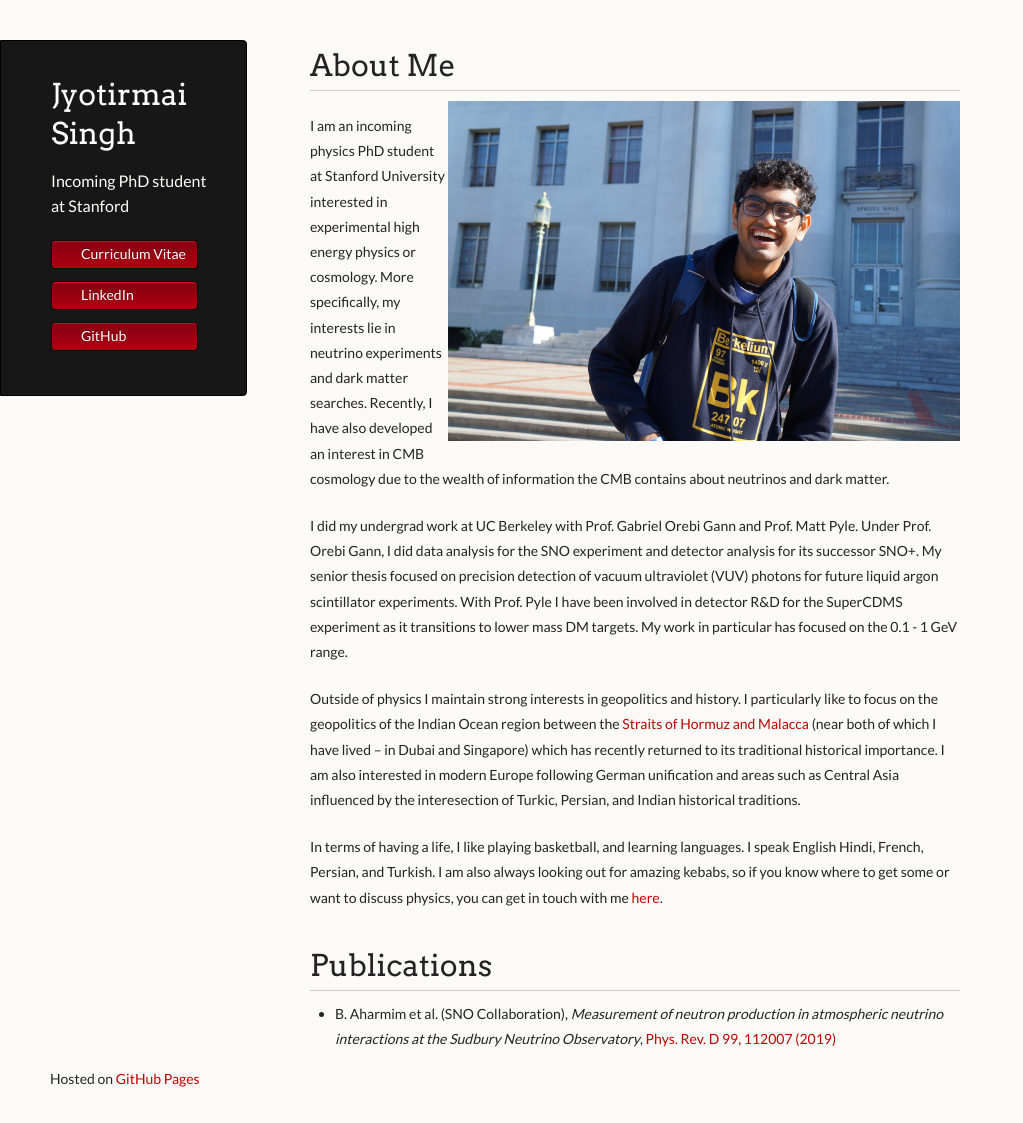
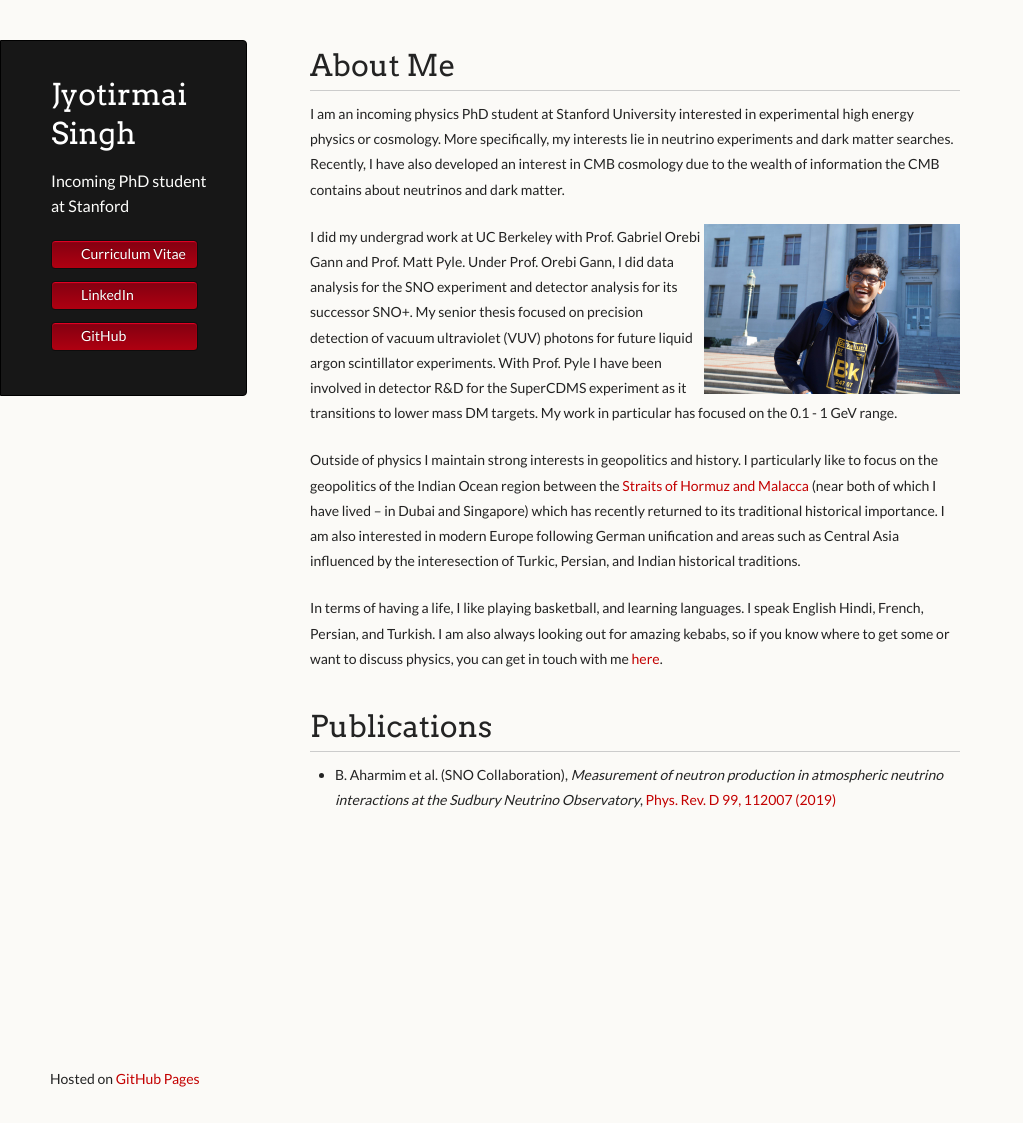
Before and after one commit to joe-singh/joe-singh.github.io, a Jekyll site: the page built from index.md, in a window 1280 px wide and 1123 px high. Shown: the whole window, without its empty margins (0-1023 px from the left). Built offline with Jekyll 4.4.1, drawn with Linux system fonts in a browser that asks for light colours.

Commit message:
Trying to add picture

```diff
--- a/index.md
+++ b/index.md
@@ -12,12 +12,12 @@ There should be whitespace between paragraphs. We recommend including a README,
 --->
 # About Me
 
-<img align="right" width="512" height="340" src="./image.jpg">
 
 I am an incoming physics PhD student at Stanford University interested in experimental high energy physics or cosmology.
 More specifically, my interests lie in neutrino experiments and dark matter searches. Recently, I have also developed an interest in
 CMB cosmology due to the wealth of information the CMB contains about neutrinos and dark matter.
 
+<img align="right" width="256" height="170" src="./image.jpg">
 I did my undergrad work at UC Berkeley with Prof. Gabriel Orebi Gann and Prof. Matt Pyle. Under Prof. Orebi Gann, I did data analysis for the SNO
 experiment and detector analysis for its successor SNO+. My senior thesis focused on precision detection of vacuum ultraviolet (VUV) photons for
 future liquid argon scintillator experiments. With Prof. Pyle I have been involved in detector R&D for the SuperCDMS experiment as it transitions to
```
